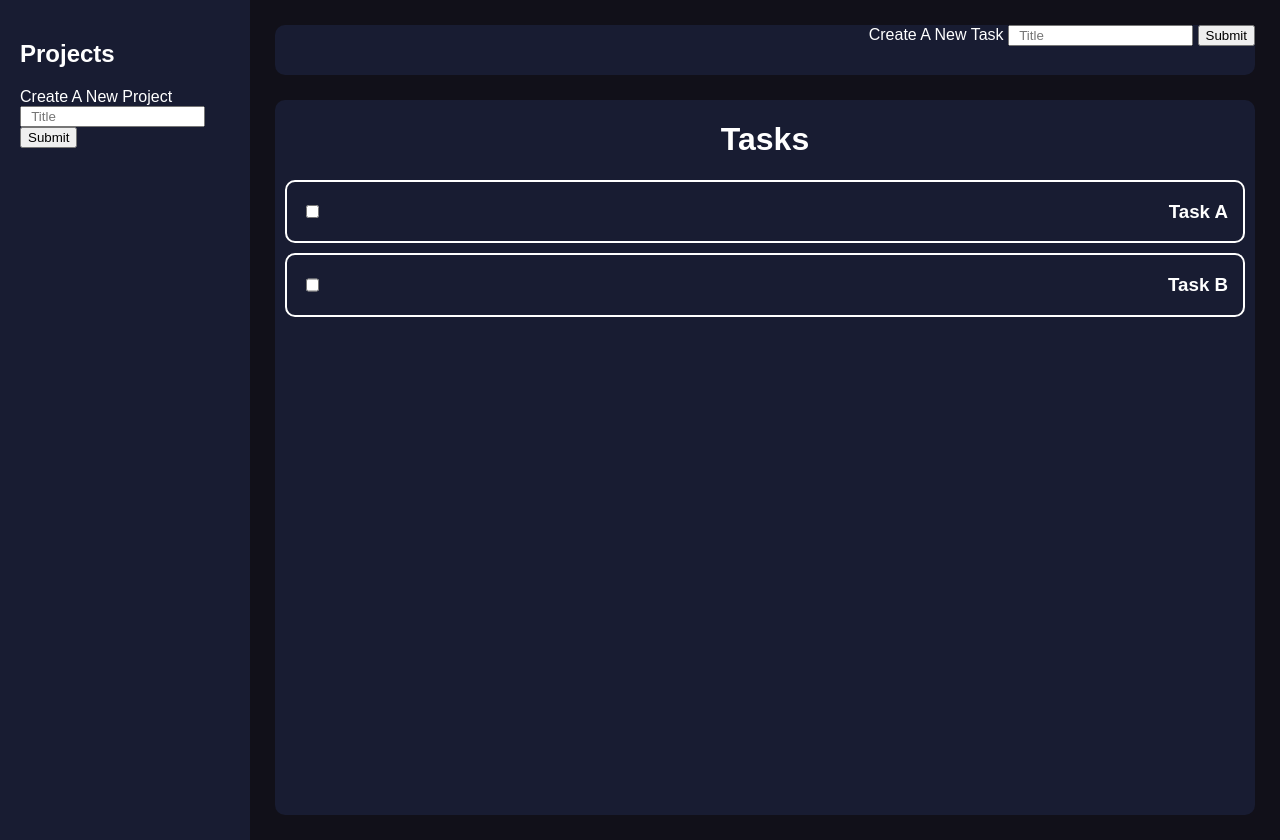
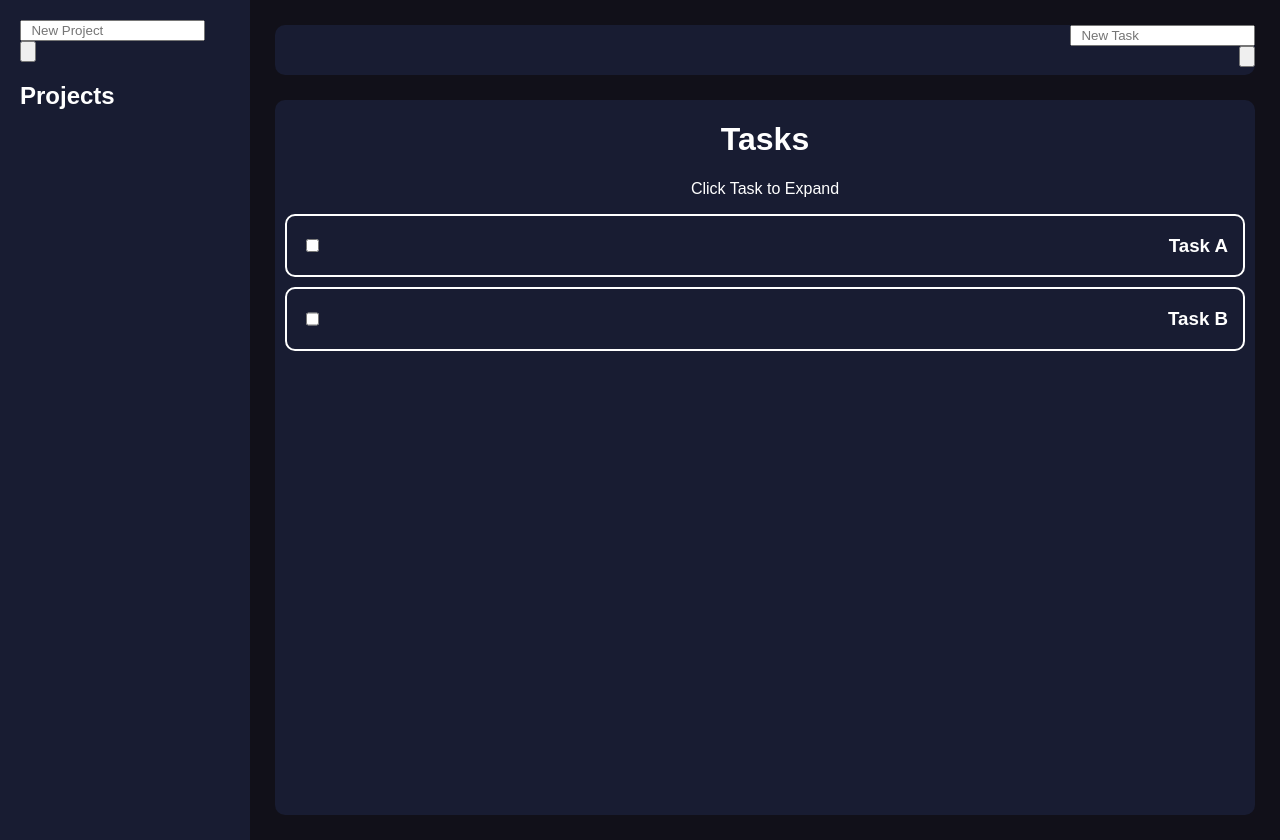
Before and after one commit to farmerbrian/to-do, a plain HTML site: page index.html in a window 1280 px wide. Drawn offline with Linux system fonts and the light colour scheme.

Commit message:
Added Styling and fixed bug to clear inputs on submit

```diff
--- a/index.html
+++ b/index.html
@@ -8,14 +8,19 @@
     <div id="page-container">
 
       <div id="sidebar-container">
-        <h2>Projects</h2>
+
         <form id="new-project-form" action="" method="get">
           <div>
-            <label for="projectName">Create A New Project</label>
-            <input type="text" id="project" name="project" placeholder="  Title">
-            <input type="submit" id="newProject"></input>
+            <input type="text" id="project" name="project" placeholder="  New Project">
+          </div>
+          <div>
+            <button type="submit" id="newProject">
+            <svg  id="add-icon" class="add-icon" xmlns="http://www.w3.org/2000/svg" viewBox="0 0 448 512"><!--! Font Awesome Pro 6.2.0 by @fontawesome - https://fontawesome.com License - https://fontawesome.com/license (Commercial License) Copyright 2022 Fonticons, Inc. --><path d="M256 80c0-17.7-14.3-32-32-32s-32 14.3-32 32V224H48c-17.7 0-32 14.3-32 32s14.3 32 32 32H192V432c0 17.7 14.3 32 32 32s32-14.3 32-32V288H400c17.7 0 32-14.3 32-32s-14.3-32-32-32H256V80z"/></svg>
+            </button>
           </div>
         </form>
+        <h2 class="project-title">Projects</h2>
+
         <div id="project-container">
 
         </div>
@@ -25,9 +30,12 @@
         <div id="header-container">
           <form id="new-task-form" action="" method="get">
             <div>
-              <label for="taskName">Create A New Task</label>
-              <input type="text" id="task" name="task" placeholder="  Title">
-              <input type="submit" id="newTask"></input>
+              <input type="text" id="task" name="task" placeholder="  New Task">
+            </div>
+            <div>
+              <button type="submit" id="newTask">
+                <svg  id="add-icon" class="add-icon" xmlns="http://www.w3.org/2000/svg" viewBox="0 0 448 512"><!--! Font Awesome Pro 6.2.0 by @fontawesome - https://fontawesome.com License - https://fontawesome.com/license (Commercial License) Copyright 2022 Fonticons, Inc. --><path d="M256 80c0-17.7-14.3-32-32-32s-32 14.3-32 32V224H48c-17.7 0-32 14.3-32 32s14.3 32 32 32H192V432c0 17.7 14.3 32 32 32s32-14.3 32-32V288H400c17.7 0 32-14.3 32-32s-14.3-32-32-32H256V80z"/></svg>
+              </button>
             </div>
           </form>
         </div>
@@ -36,6 +44,7 @@
 
 
           <h1>Tasks</h1>
+          <p class="hint">Click Task to Expand</p>
           <div id="tasks-container">
 
           <!-- <div class="task">
```
